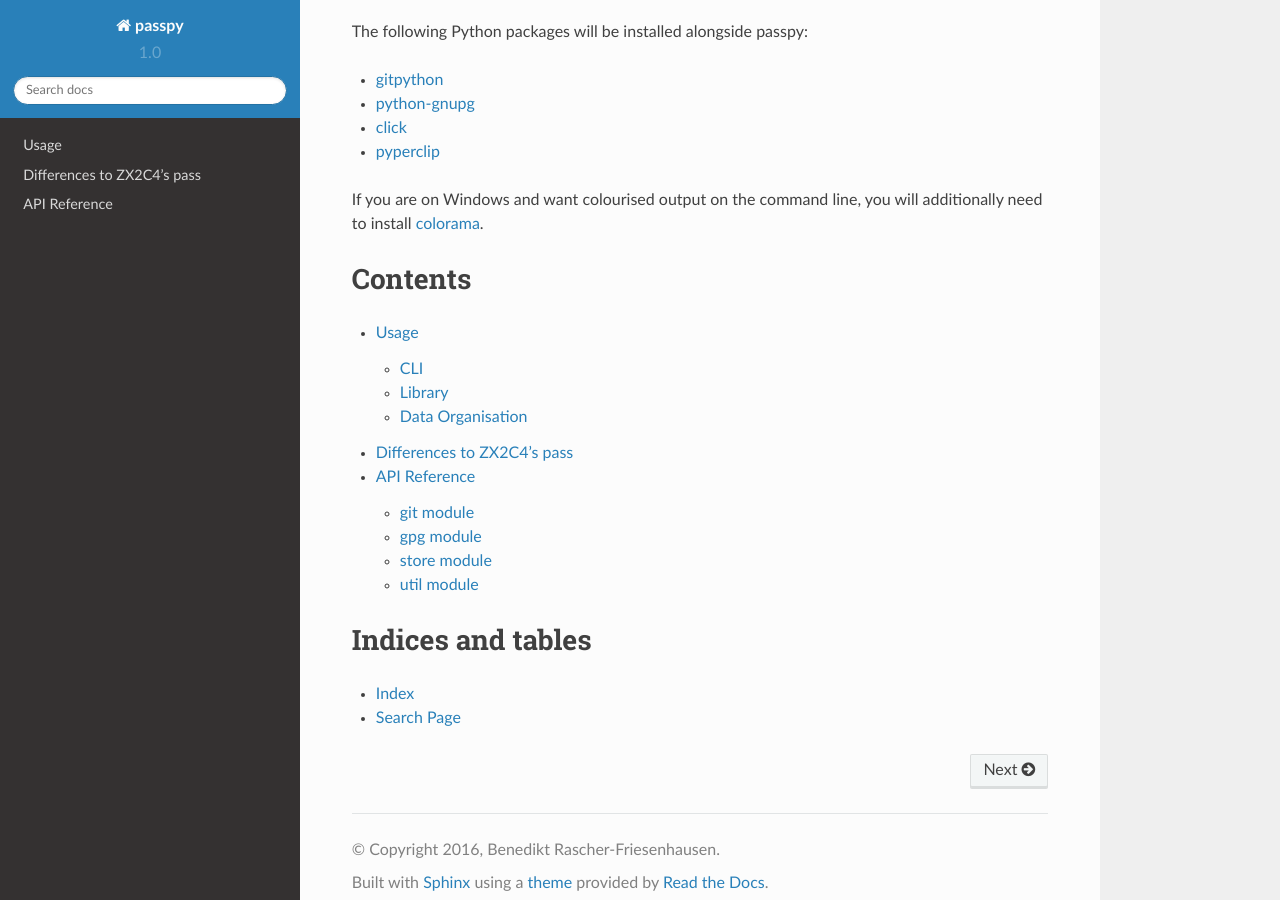
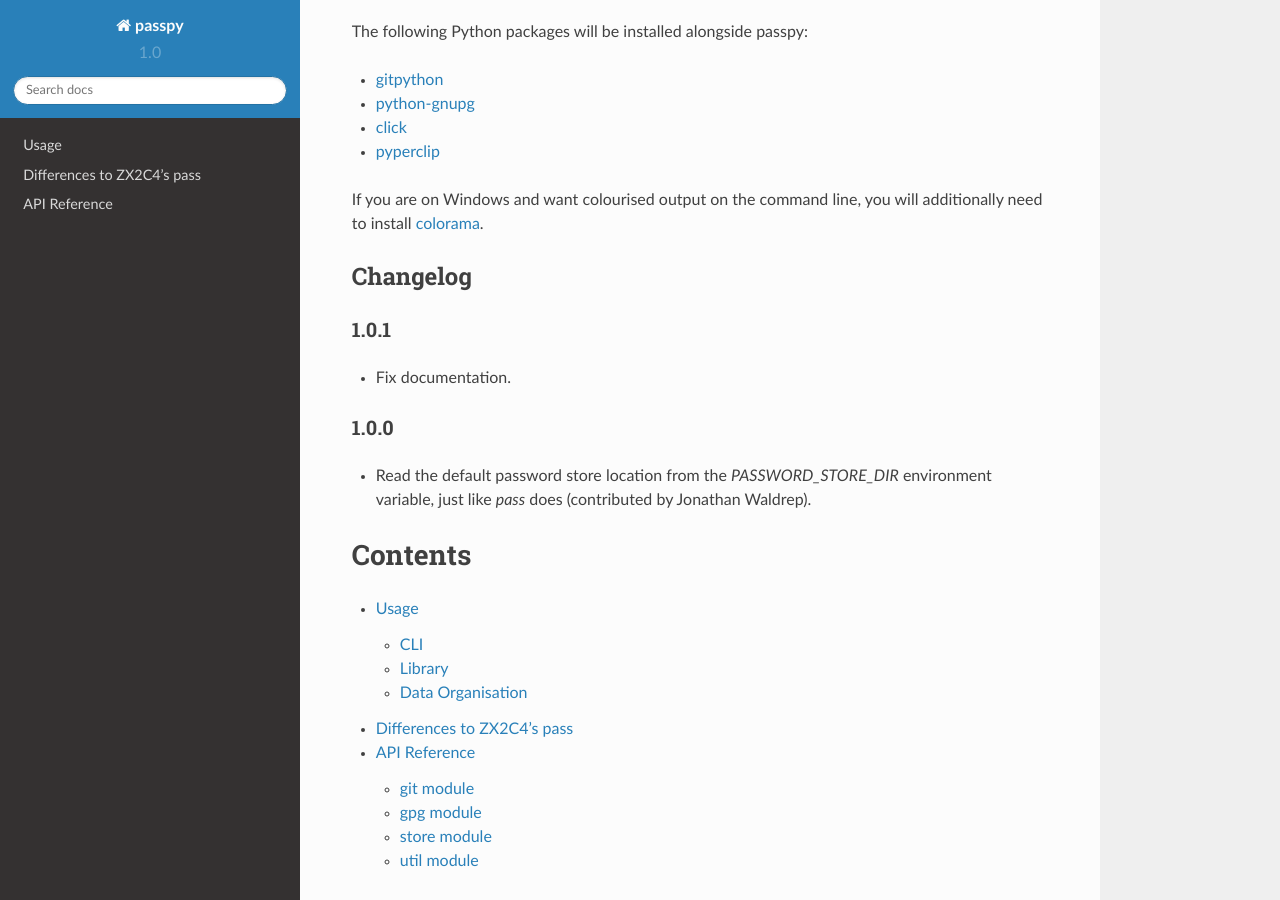
Before and after one commit to bfrascher/passpy, a Sphinx documentation site: the page built from docs/index.rst, in a window 1280 px wide and 900 px high, scrolled down 886 px. Built offline with Sphinx 7.4.7 and the Read the Docs theme 2.0.0, drawn with Linux system fonts in a browser that asks for light colours.

Commit message:
Add changelog

```diff
--- a/docs/index.rst
+++ b/docs/index.rst
@@ -70,6 +70,19 @@
 
 .. _colorama: https://github.com/tartley/colorama
 
+Changelog
+---------
+
+1.0.1
+~~~~~
+
+- Fix documentation.
+
+1.0.0
+~~~~~
+
+- Read the default password store location from the `PASSWORD_STORE_DIR`
+  environment variable, just like `pass` does (contributed by Jonathan Waldrep).
 
 Contents
 ========
```
Also changed, not shown: README.md (+11 -0 lines).
